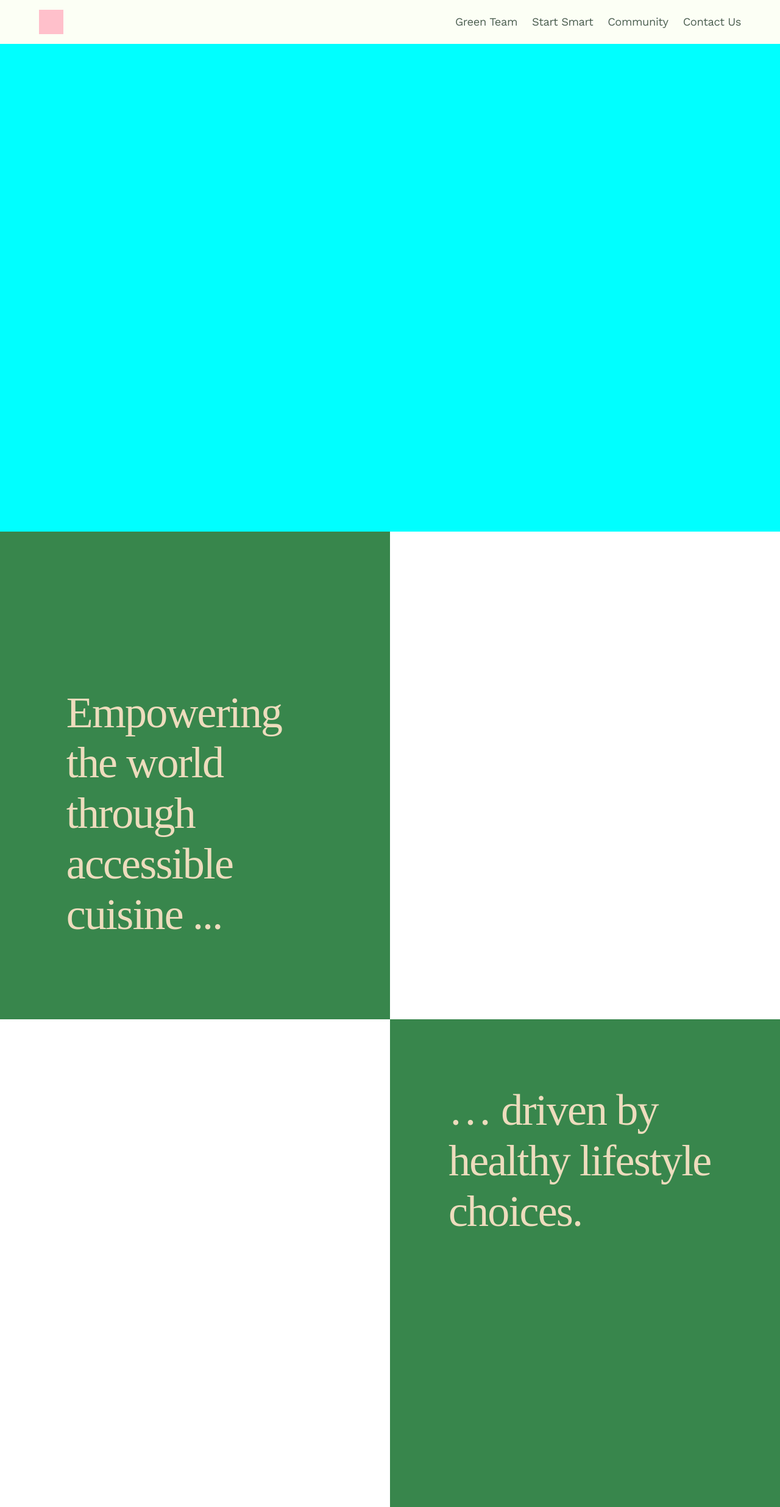
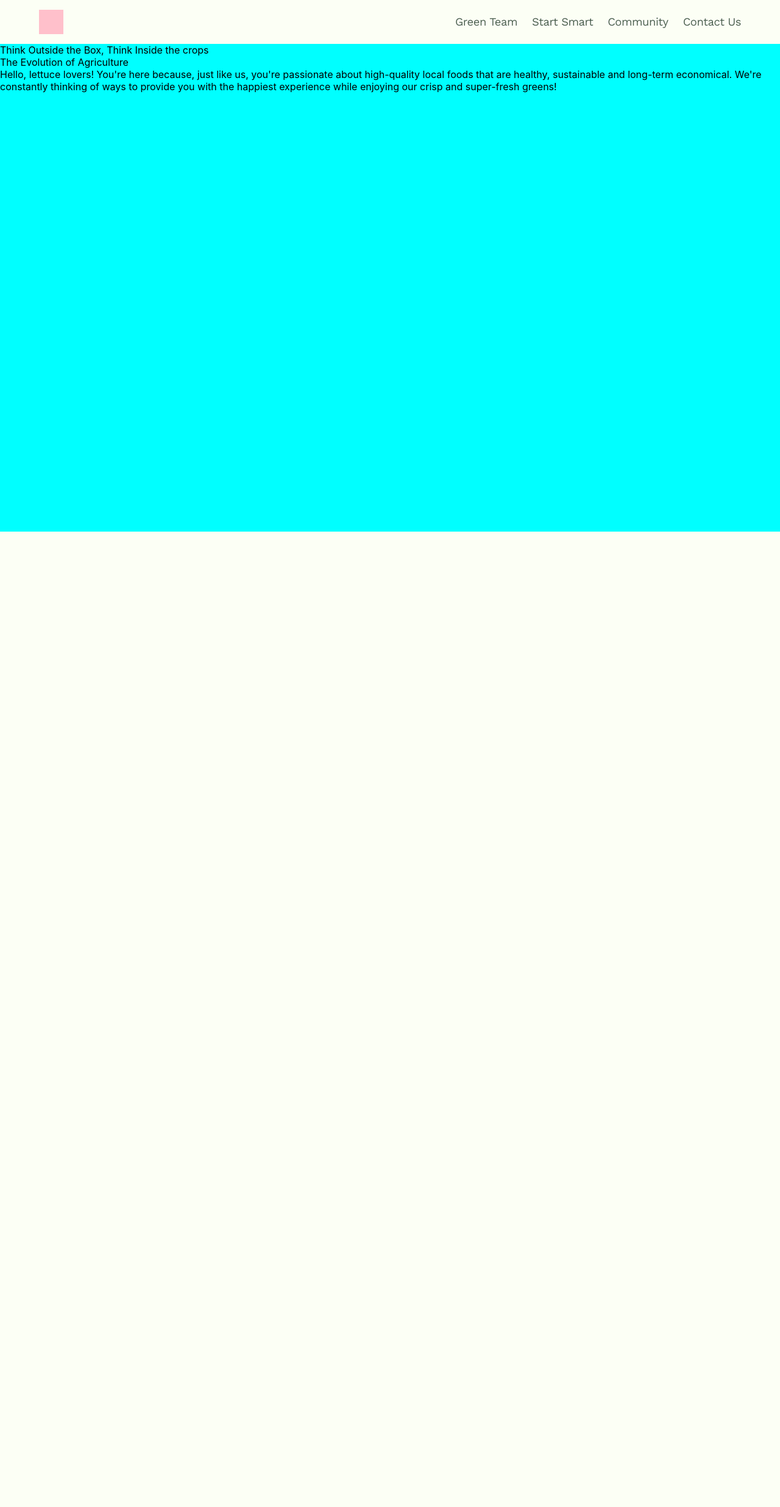
Before and after one commit to JuanTValdez/smart_acres, a React (Create React App) app: page / in a window 1280 px wide. Shown: the whole page at 61% size. Built offline with nearby package versions, Linux system fonts and the light colour scheme; a web font is replaced by a local one.

Commit message:
start adding text and styling in think section

```diff
--- a/src/components/ThinkOutside.js
+++ b/src/components/ThinkOutside.js
@@ -4,15 +4,26 @@ import '../styles/ThinkOutside.css';
 export default function ThinkOutside() {
 	return (
 		<div className='container grid-think'>
-			<div className='think-outside'></div>
-			<div className='green-sq'>
+			<div className='think-outside'>
+				<p>Think Outside the Box, Think Inside the crops</p>
+				<p>The Evolution of Agriculture</p>
+				<p>
+					Hello, lettuce lovers! You're here because, just like us, you're
+					passionate about high-quality local foods that are healthy,
+					sustainable and long-term economical. We're constantly thinking of
+					ways to provide you with the happiest experience while enjoying our
+					crisp and super-fresh greens!
+				</p>
+			</div>
+
+			{/* <div className='green-sq'>
 				<p>Empowering the world through accessible cuisine ...</p>
 			</div>
 			<div className='white-sq'></div>
 			<div className='white-sq'></div>
 			<div className='green-sq'>
 				<p>… driven by healthy lifestyle choices.</p>
-			</div>
+			</div> */}
 		</div>
 	);
 }
--- a/src/styles/ThinkOutside.css
+++ b/src/styles/ThinkOutside.css
@@ -16,37 +16,37 @@
 		background-color: aqua;
 	}
 
-	& :nth-child(2) {
+	& .green-sq:nth-child(2) {
 		grid-column: 1 / 3;
 		background-color: var(--fern-green);
 		padding: 40% 0 0 17%;
 		& p {
 			width: 80%;
 			font-family: 'ClarendonURW-Lig';
-			font-size: 4.5em;
+			font-size: 4vw;
 			line-height: 1.15;
 			letter-spacing: -1.85px;
 			color: var(--beige);
 		}
 	}
-	& :nth-child(3) {
+	& .white-sq:nth-child(3) {
 		grid-column: 3 / 5;
 		background-color: white;
 	}
 
-	& :nth-child(4) {
+	& .white-sq:nth-child(4) {
 		grid-column: 1 / 3;
 		height: 100vh;
 		background-color: white;
 	}
-	& :nth-child(5) {
+	& .green-sq:nth-child(5) {
 		grid-column: 3 / 5;
 		background-color: var(--fern-green);
 		padding: 17% 0 0 15%;
 		& p {
 			width: 80%;
 			font-family: 'ClarendonURW-Lig';
-			font-size: 4.5em;
+			font-size: 4vw;
 			line-height: 1.15;
 			letter-spacing: -1.85px;
 			color: var(--beige);
```
